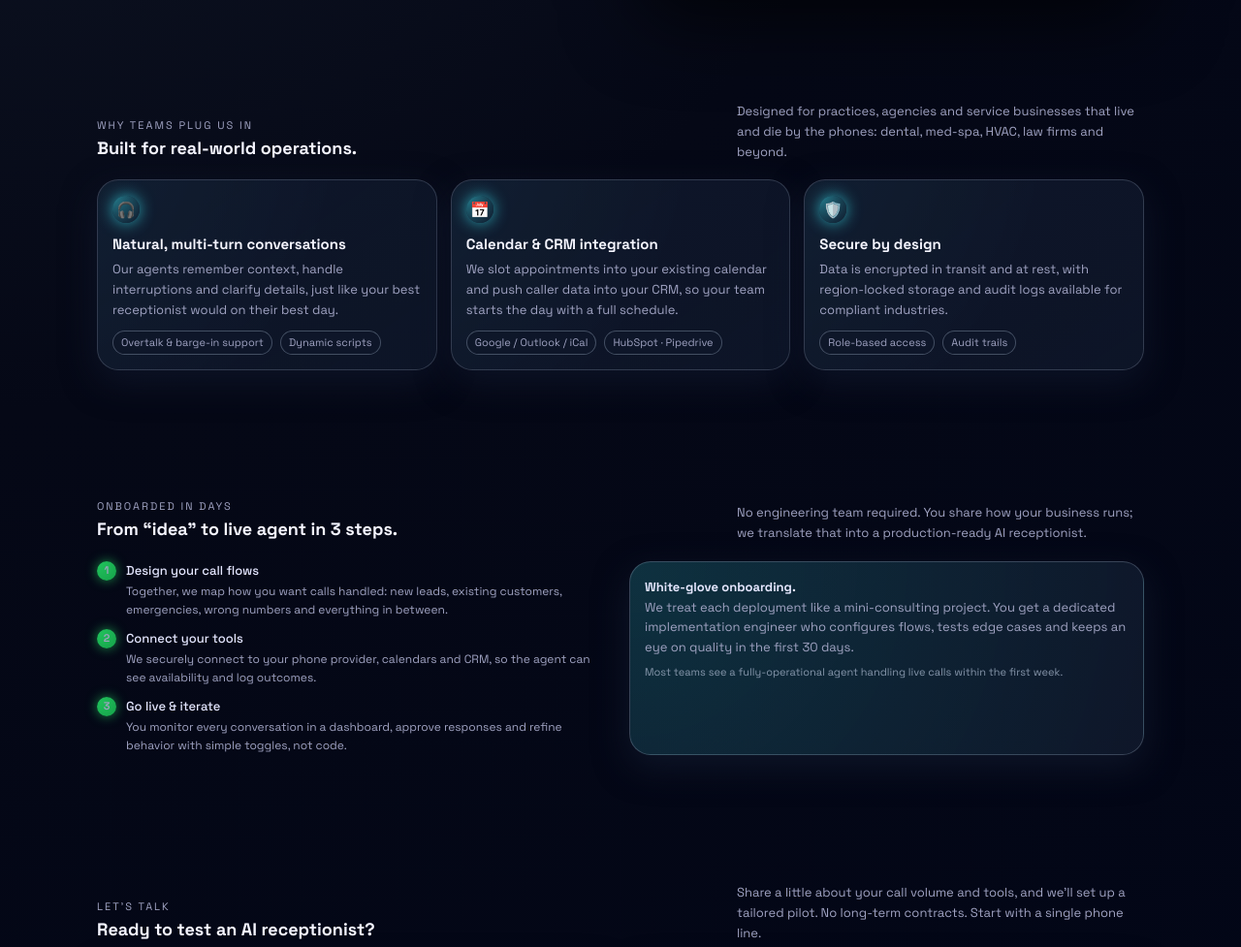
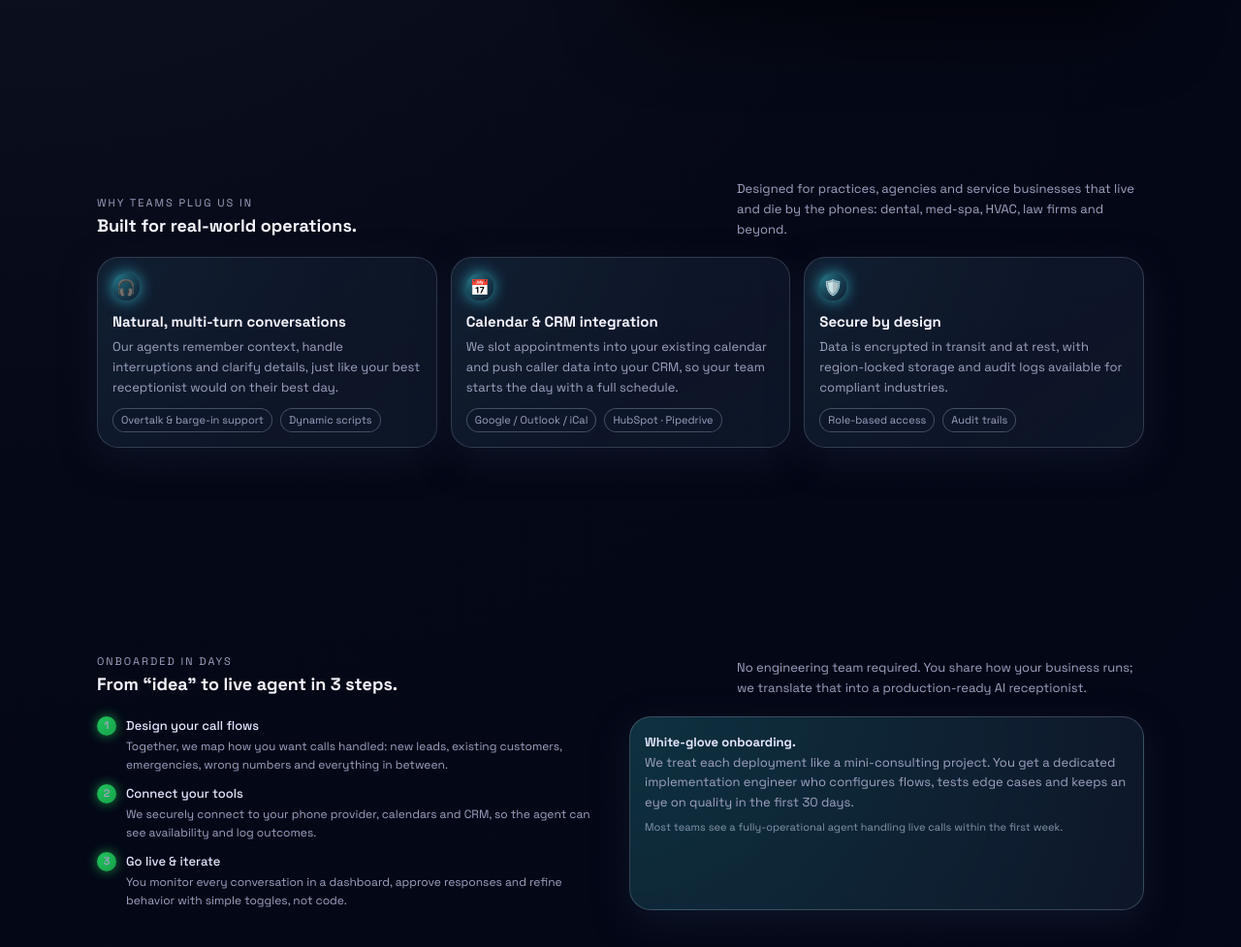
Before and after one commit to perceptronlabsai-max/plabsfirst, a plain HTML site: page index.html in a window 1280 px wide. Shown: the part 588-1565 px from the top of the page at 97% size. Drawn offline with Linux system fonts and the light colour scheme.

Commit message:
Update index.css

```diff
--- a/index.css
+++ b/index.css
@@ -499,7 +499,7 @@ main {
 /* SECTIONS */
 
 .section {
-  margin-top: 40px;
+  margin-top: 120px;
 }
 
 .section-header {
```
